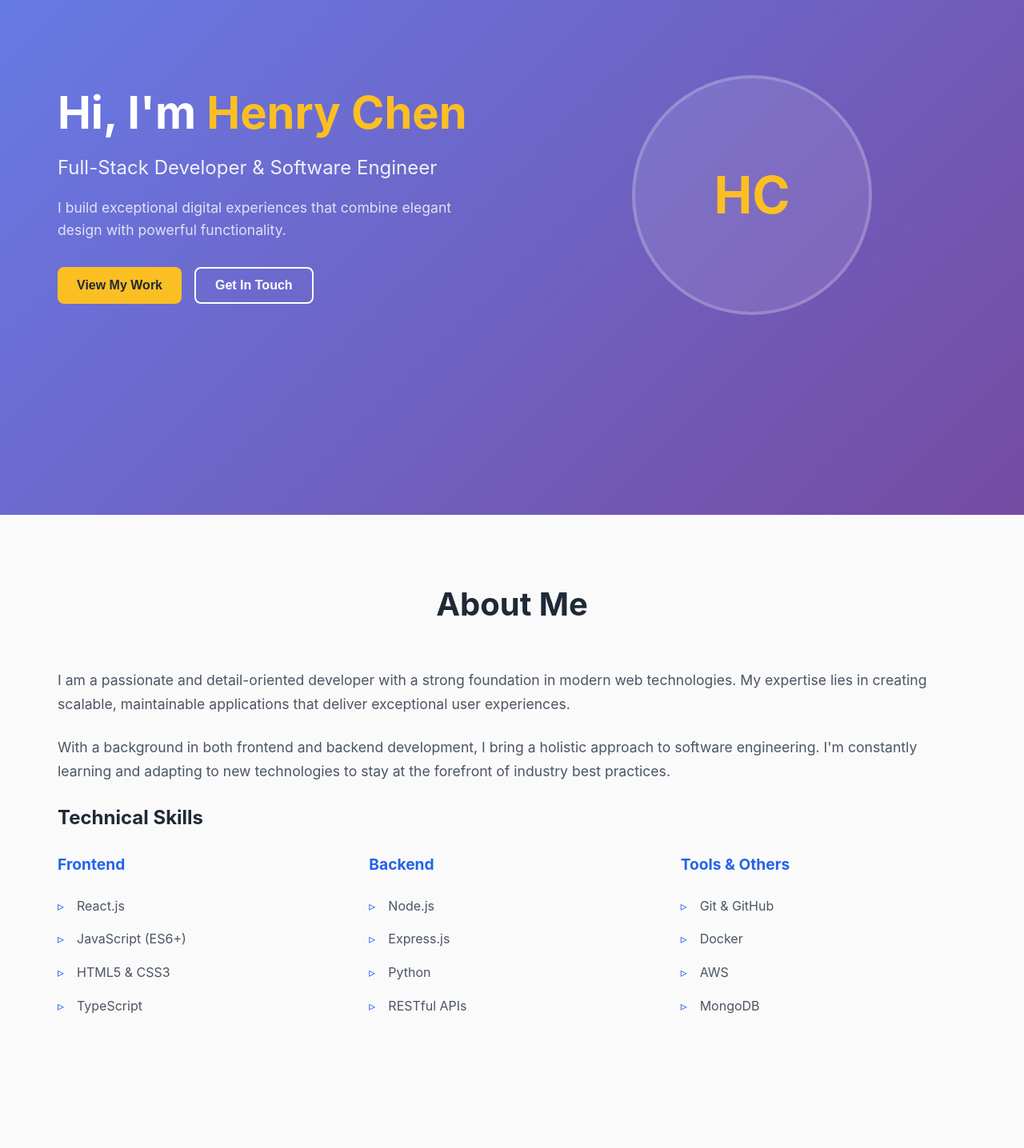
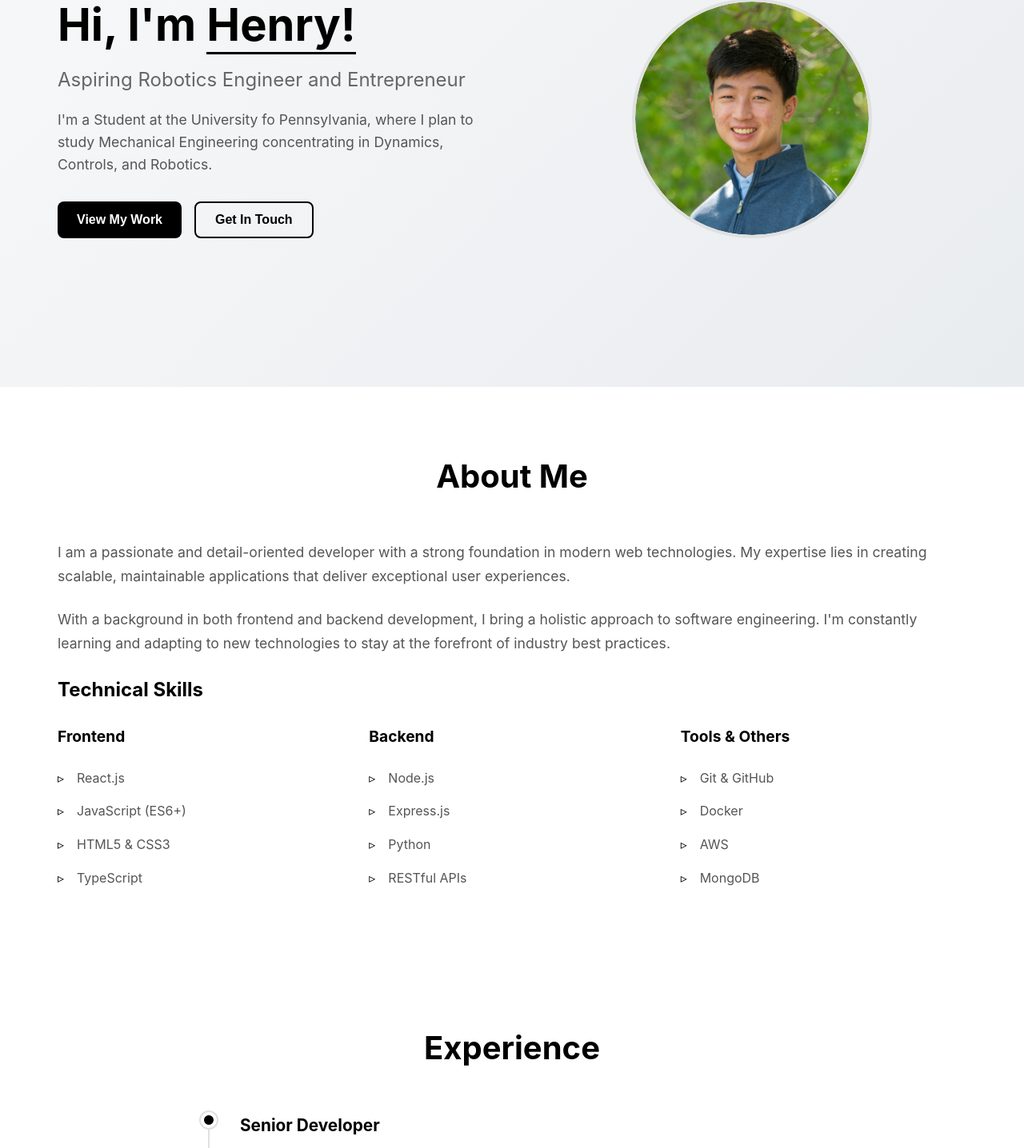
Before and after one commit to henchen8/Portfolio-Website, a React (Create React App) app: page / in a window 1280 px wide. Shown: the part 236-1672 px from the top of the page at 80% size. Built offline with nearby package versions, Linux system fonts and the light colour scheme.

Commit message:
update landing page improve appearange

```diff
--- a/src/App.css
+++ b/src/App.css
@@ -17,7 +17,8 @@ body {
   -moz-osx-font-smoothing: grayscale;
   line-height: 1.6;
   color: #333;
-  background-color: #fafafa;
+  background: linear-gradient(135deg, #f8f9fa 0%, #e9ecef 100%);
+  min-height: 100vh;
 }
 
 .App {
@@ -48,7 +49,7 @@ body {
 .nav-logo {
   font-size: 1.5rem;
   font-weight: 700;
-  color: #2563eb;
+  color: #000000;
 }
 
 .nav-menu {
@@ -65,22 +66,22 @@ body {
 }
 
 .nav-link:hover {
-  color: #2563eb;
+  color: #000000;
 }
 
 /* Main content */
 .main-content {
-  margin-top: 80px;
+  margin-top: 0;
 }
 
 /* Hero Section */
 .hero-section {
-  min-height: 100vh;
+  min-height: 90vh;
   display: flex;
   align-items: center;
-  background: linear-gradient(135deg, #667eea 0%, #764ba2 100%);
-  color: white;
-  padding: 2rem 0;
+  background: linear-gradient(135deg, #f8f9fa 0%, #e9ecef 100%);
+  color: #000000;
+  padding: 80px 0 2rem 0;
 }
 
 .hero-container {
@@ -101,19 +102,20 @@ body {
 }
 
 .highlight {
-  color: #fbbf24;
+  color: #000000;
+  border-bottom: 3px solid #000000;
 }
 
 .hero-subtitle {
   font-size: 1.5rem;
   margin-bottom: 1rem;
-  opacity: 0.9;
+  color: #666;
 }
 
 .hero-description {
   font-size: 1.1rem;
   margin-bottom: 2rem;
-  opacity: 0.8;
+  color: #555;
   line-height: 1.6;
 }
 
@@ -135,24 +137,24 @@ body {
 }
 
 .btn-primary {
-  background: #fbbf24;
-  color: #1f2937;
+  background: #000000;
+  color: #ffffff;
 }
 
 .btn-primary:hover {
-  background: #f59e0b;
+  background: #333333;
   transform: translateY(-2px);
 }
 
 .btn-secondary {
   background: transparent;
-  color: white;
-  border: 2px solid white;
+  color: #000000;
+  border: 2px solid #000000;
 }
 
 .btn-secondary:hover {
-  background: white;
-  color: #1f2937;
+  background: #000000;
+  color: #ffffff;
   transform: translateY(-2px);
 }
 
@@ -165,20 +167,43 @@ body {
 .profile-placeholder {
   width: 300px;
   height: 300px;
-  background: rgba(255, 255, 255, 0.1);
+  background: #f8f9fa;
   border-radius: 50%;
   display: flex;
   align-items: center;
   justify-content: center;
   font-size: 4rem;
   font-weight: 700;
-  color: #fbbf24;
-  border: 4px solid rgba(255, 255, 255, 0.2);
+  color: #000000;
+  border: 4px solid #e0e0e0;
+  overflow: hidden;
+  cursor: pointer;
+  transition: all 0.3s ease;
+  position: relative;
+}
+
+.profile-placeholder:hover {
+  transform: scale(1.1);
+  box-shadow: 0 10px 30px rgba(0, 0, 0, 0.3);
+  border-color: #000000;
+}
+
+.profile-image {
+  width: 100%;
+  height: 100%;
+  object-fit: cover;
+  border-radius: 50%;
+  transition: all 0.3s ease;
+}
+
+.profile-placeholder:hover .profile-image {
+  transform: scale(1.05);
 }
 
 /* Section styles */
 .section {
   padding: 5rem 0;
+  background: #ffffff;
 }
 
 .container {
@@ -192,7 +217,7 @@ body {
   font-weight: 700;
   text-align: center;
   margin-bottom: 3rem;
-  color: #1f2937;
+  color: #000000;
 }
 
 /* About Section */
@@ -205,14 +230,14 @@ body {
 .about-text p {
   font-size: 1.1rem;
   margin-bottom: 1.5rem;
-  color: #4b5563;
+  color: #555;
   line-height: 1.7;
 }
 
 .skills h3 {
   font-size: 1.5rem;
   margin-bottom: 1.5rem;
-  color: #1f2937;
+  color: #000000;
 }
 
 .skills-grid {
@@ -224,7 +249,7 @@ body {
 .skill-category h4 {
   font-size: 1.2rem;
   margin-bottom: 1rem;
-  color: #2563eb;
+  color: #000000;
 }
 
 .skill-category ul {
@@ -233,7 +258,7 @@ body {
 
 .skill-category li {
   padding: 0.5rem 0;
-  color: #4b5563;
+  color: #555;
   position: relative;
   padding-left: 1.5rem;
 }
@@ -242,7 +267,7 @@ body {
   content: "▹";
   position: absolute;
   left: 0;
-  color: #2563eb;
+  color: #000000;
 }
 
 /* Experience Section */
@@ -259,7 +284,7 @@ body {
   top: 0;
   bottom: 0;
   width: 2px;
-  background: #e5e7eb;
+  background: #e0e0e0;
 }
 
 .timeline-item {
@@ -274,27 +299,27 @@ body {
   top: 0;
   width: 20px;
   height: 20px;
-  background: #2563eb;
+  background: #000000;
   border-radius: 50%;
   border: 4px solid white;
-  box-shadow: 0 0 0 2px #e5e7eb;
+  box-shadow: 0 0 0 2px #e0e0e0;
 }
 
 .timeline-content h3 {
   font-size: 1.3rem;
   margin-bottom: 0.5rem;
-  color: #1f2937;
+  color: #000000;
 }
 
 .timeline-company {
   font-size: 1rem;
-  color: #2563eb;
+  color: #666;
   margin-bottom: 1rem;
   font-weight: 600;
 }
 
 .timeline-content p {
-  color: #4b5563;
+  color: #555;
   line-height: 1.6;
 }
 
@@ -311,6 +336,7 @@ body {
   overflow: hidden;
   box-shadow: 0 4px 6px rgba(0, 0, 0, 0.1);
   transition: transform 0.3s ease, box-shadow 0.3s ease;
+  border: 1px solid #e0e0e0;
 }
 
 .project-card:hover {
@@ -320,14 +346,15 @@ body {
 
 .project-image {
   height: 200px;
-  background: linear-gradient(135deg, #667eea 0%, #764ba2 100%);
+  background: #f8f9fa;
   display: flex;
   align-items: center;
   justify-content: center;
+  border-bottom: 1px solid #e0e0e0;
 }
 
 .project-placeholder {
-  color: white;
+  color: #666;
   font-size: 1.5rem;
   font-weight: 600;
 }
@@ -339,11 +366,11 @@ body {
 .project-content h3 {
   font-size: 1.3rem;
   margin-bottom: 1rem;
-  color: #1f2937;
+  color: #000000;
 }
 
 .project-content p {
-  color: #4b5563;
+  color: #555;
   margin-bottom: 1.5rem;
   line-height: 1.6;
 }
@@ -356,12 +383,13 @@ body {
 }
 
 .tech-tag {
-  background: #e5e7eb;
-  color: #374151;
+  background: #f8f9fa;
+  color: #333;
   padding: 0.25rem 0.75rem;
   border-radius: 20px;
   font-size: 0.875rem;
   font-weight: 500;
+  border: 1px solid #e0e0e0;
 }
 
 .project-links {
@@ -370,14 +398,14 @@ body {
 }
 
 .project-link {
-  color: #2563eb;
+  color: #000000;
   text-decoration: none;
   font-weight: 600;
   transition: color 0.3s ease;
 }
 
 .project-link:hover {
-  color: #1d4ed8;
+  color: #666;
 }
 
 /* Contact Section */
@@ -392,12 +420,12 @@ body {
 .contact-info h3 {
   font-size: 1.8rem;
   margin-bottom: 1rem;
-  color: #1f2937;
+  color: #000000;
 }
 
 .contact-info p {
   font-size: 1.1rem;
-  color: #4b5563;
+  color: #555;
   margin-bottom: 2rem;
   line-height: 1.6;
 }
@@ -413,7 +441,7 @@ body {
   align-items: center;
   gap: 1rem;
   font-size: 1.1rem;
-  color: #4b5563;
+  color: #555;
 }
 
 .contact-icon {
@@ -425,6 +453,7 @@ body {
   padding: 2rem;
   border-radius: 12px;
   box-shadow: 0 4px 6px rgba(0, 0, 0, 0.1);
+  border: 1px solid #e0e0e0;
 }
 
 .form-group {
@@ -434,7 +463,7 @@ body {
 .form-input {
   width: 100%;
   padding: 0.75rem;
-  border: 2px solid #e5e7eb;
+  border: 2px solid #e0e0e0;
   border-radius: 8px;
   font-size: 1rem;
   transition: border-color 0.3s ease;
@@ -442,16 +471,16 @@ body {
 
 .form-input:focus {
   outline: none;
-  border-color: #2563eb;
+  border-color: #000000;
 }
 
 .form-input::placeholder {
-  color: #9ca3af;
+  color: #999;
 }
 
 /* Footer */
 .footer {
-  background: #1f2937;
+  background: #000000;
   color: white;
   text-align: center;
   padding: 2rem 0;
--- a/src/App.js
+++ b/src/App.js
@@ -1,12 +1,34 @@
 import './App.css';
+import profileImage from './assets/profile.jpeg';
 
 function App() {
+  const scrollToAbout = () => {
+    const aboutSection = document.getElementById('about');
+    if (aboutSection) {
+      aboutSection.scrollIntoView({ behavior: 'smooth' });
+    }
+  };
+
+  const scrollToProjects = () => {
+    const projectsSection = document.getElementById('projects');
+    if (projectsSection) {
+      projectsSection.scrollIntoView({ behavior: 'smooth' });
+    }
+  };
+
+  const scrollToContact = () => {
+    const contactSection = document.getElementById('contact');
+    if (contactSection) {
+      contactSection.scrollIntoView({ behavior: 'smooth' });
+    }
+  };
+
   return (
     <div className="App">
       <nav className="navbar">
         <div className="nav-container">
           <div className="nav-logo">
-            <span className="logo-text">HC</span>
+            <span className="logo-text">Henry Chen</span>
           </div>
           <ul className="nav-menu">
             <li className="nav-item">
@@ -34,22 +56,22 @@ function App() {
           <div className="hero-container">
             <div className="hero-content">
               <h1 className="hero-title">
-                Hi, I'm <span className="highlight">Henry Chen</span>
+                Hi, I'm <span className="highlight">Henry!</span>
               </h1>
               <p className="hero-subtitle">
-                Full-Stack Developer & Software Engineer
+                Aspiring Robotics Engineer and Entrepreneur
               </p>
               <p className="hero-description">
-                I build exceptional digital experiences that combine elegant design with powerful functionality.
+                I'm a Student at the University fo Pennsylvania, where I plan to study Mechanical Engineering concentrating in Dynamics, Controls, and Robotics.
               </p>
               <div className="hero-buttons">
-                <button className="btn btn-primary">View My Work</button>
-                <button className="btn btn-secondary">Get In Touch</button>
+                <button className="btn btn-primary" onClick={scrollToProjects}>View My Work</button>
+                <button className="btn btn-secondary" onClick={scrollToContact}>Get In Touch</button>
               </div>
             </div>
             <div className="hero-image">
-              <div className="profile-placeholder">
-                <span>HC</span>
+              <div className="profile-placeholder" onClick={scrollToAbout}>
+                <img src={profileImage} alt="Henry Chen" className="profile-image" />
               </div>
             </div>
           </div>
```
Also changed, not shown: src/assets/profile.jpeg (added).
